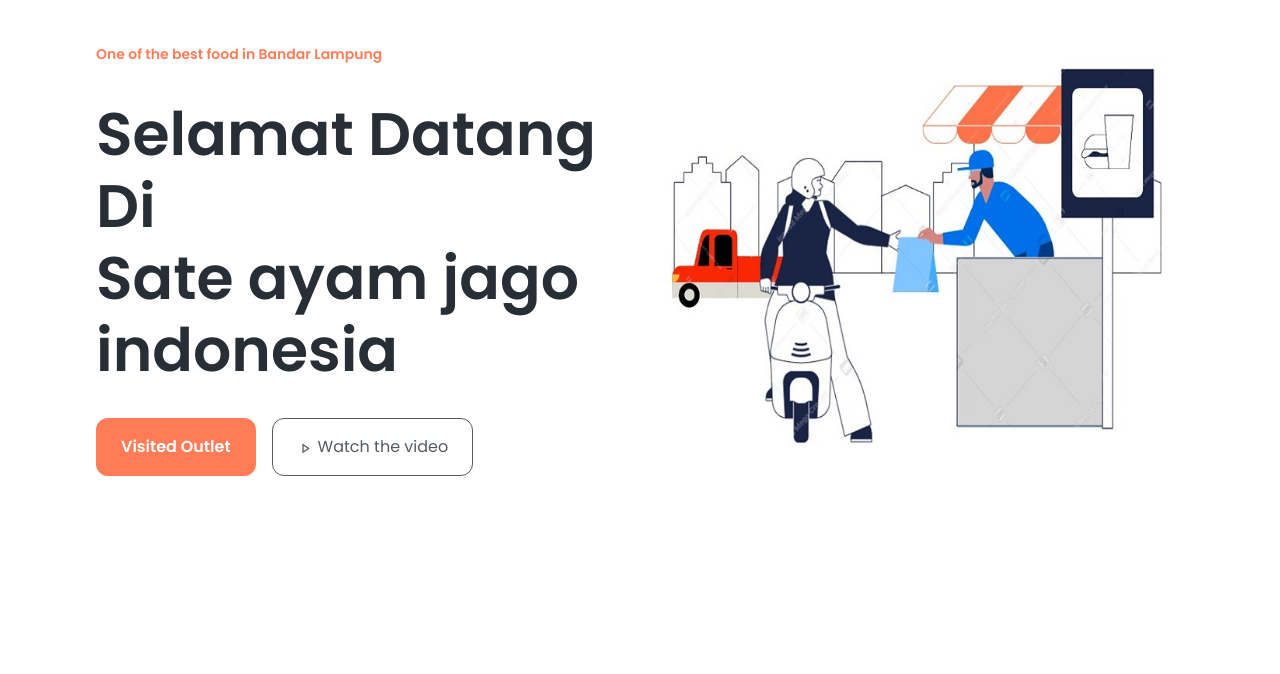
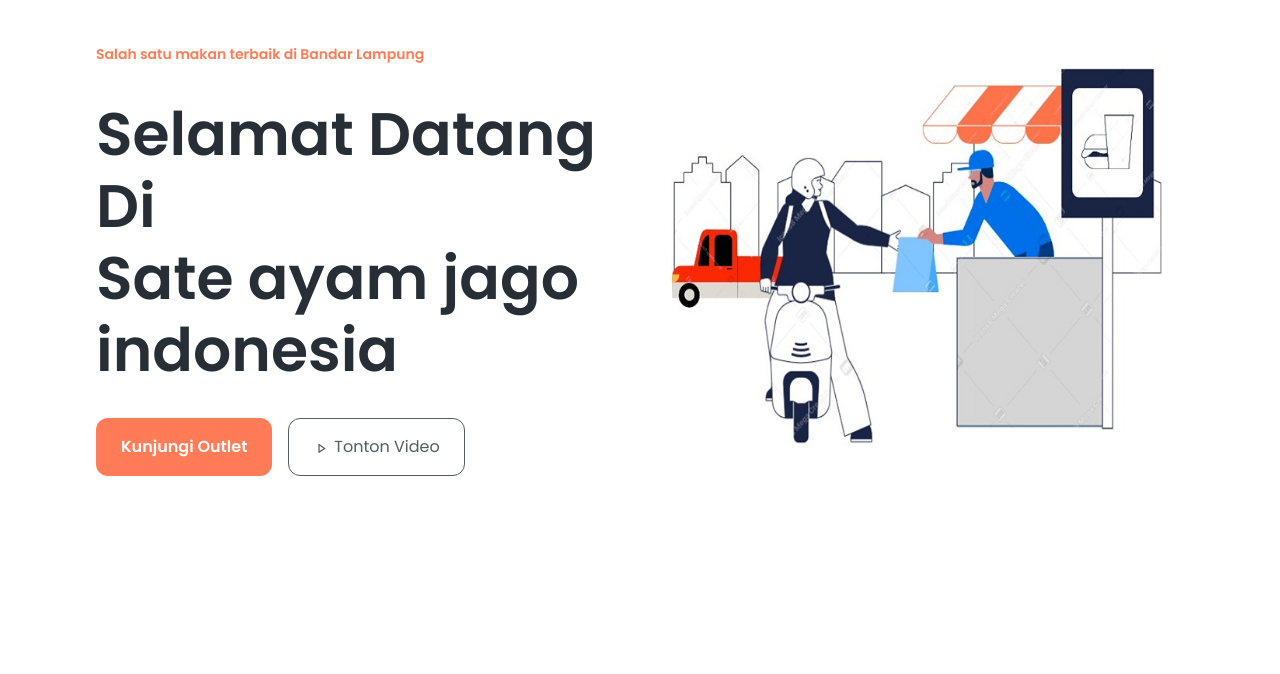
Before and after one commit to UkiMahfuda/webdesign.github.io, a plain HTML site: page index.html in a window 1280 px wide. Shown: the part 126-800 px from the top of the page. Drawn offline with nearby package versions, Linux system fonts and the light colour scheme.

Commit message:
Released

```diff
--- a/index.html
+++ b/index.html
@@ -89,7 +89,7 @@
           <!-- Left Column -->
           <div
             class="edit left-column d-flex flex-lg-grow-1 flex-column align-items-lg-start text-lg-start align-items-center text-center">
-            <p class="text-caption">One of the best food in Bandar Lampung</p>
+            <p class="text-caption">Salah satu makan terbaik di Bandar Lampung</p>
             <h1 class="title-text-big">
               Selamat Datang Di<br class="d-lg-block d-none" />
               Sate ayam jago indonesia
@@ -98,7 +98,7 @@
               class="edi d-flex flex-sm-row flex-column align-items-center mx-lg-0 mx-auto justify-content-center gap-3">
               <a href="https://goo.gl/maps/UD8UdjJDb5sQyXj18" target="_blank">
                 <button class="btn d-inline-flex mb-md-0 btn-try text-white">
-                  Visited Outlet
+                  Kunjungi Outlet
                 </button>
               </a>
 
@@ -111,7 +111,7 @@
                         d="M10.9293 7.99988L6.66668 5.15788V10.8419L10.9293 7.99988ZM12.9173 8.27722L5.85134 12.9879C5.80115 13.0213 5.74283 13.0404 5.6826 13.0433C5.62238 13.0462 5.5625 13.0327 5.50934 13.0042C5.45619 12.9758 5.41175 12.9334 5.38075 12.8817C5.34976 12.83 5.33337 12.7708 5.33334 12.7105V3.28922C5.33337 3.22892 5.34976 3.16976 5.38075 3.11804C5.41175 3.06633 5.45619 3.02398 5.50934 2.99552C5.5625 2.96706 5.62238 2.95355 5.6826 2.95644C5.74283 2.95932 5.80115 2.97848 5.85134 3.01188L12.9173 7.72255C12.963 7.75299 13.0004 7.79423 13.0263 7.84261C13.0522 7.89099 13.0658 7.94501 13.0658 7.99988C13.0658 8.05475 13.0522 8.10878 13.0263 8.15716C13.0004 8.20553 12.963 8.24678 12.9173 8.27722Z"
                         fill="#555B61" />
                     </svg>
-                    Watch the video
+                    Tonton Video
                   </div>
                 </button>
               </a>
```
